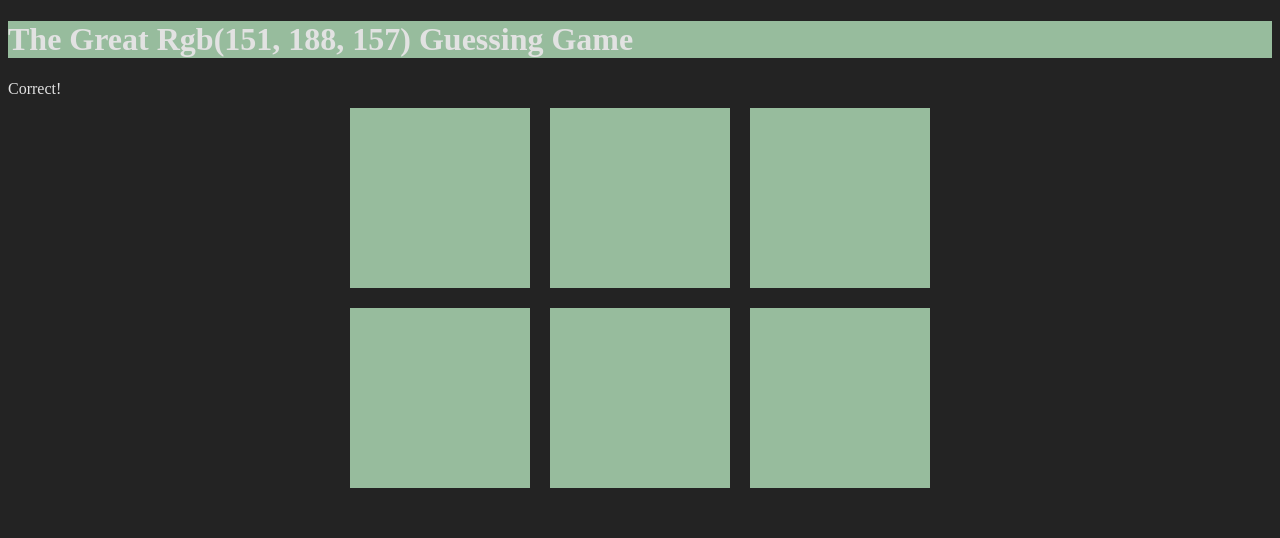
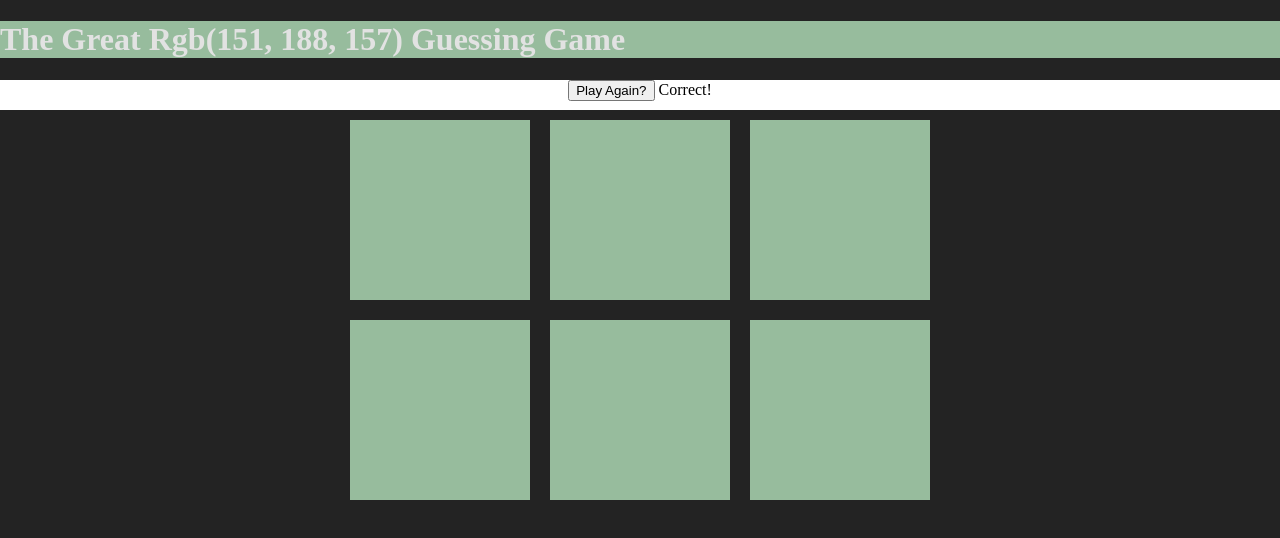
Before and after one commit to XenomShox/formation-Color_Game, a plain HTML site: page index.html in a window 1280 px wide. Both pictures are taken after a click on the element 439 px from the left and 179 px from the top of the page. Drawn offline with Linux system fonts and the light colour scheme.

Commit message:
add the New Colors / Play Again   Button and add the event listener to it

```diff
--- a/colorGame.js
+++ b/colorGame.js
@@ -5,24 +5,41 @@ var pickedColor = pickColor();
 var colorDisplay = document.getElementById("colorDisplay");
 var messageDisplay = document.querySelector("#message");
 var h1 = document.querySelector("h1");
+var resetButton = document.querySelector("#reset");
+
+resetButton.addEventListener("click", function() {
+    //generate all new colors
+    colors = generateRandomColors(6);
+    //pick a new random color from array
+    pickedColor = pickColor();
+    //change colorDisplay to match picked Color
+    colorDisplay.textContent = pickedColor;
+    //change colors of squares
+    for (var i = 0; i < squares.length; i++) {
+        squares[i].style.backgroundColor = colors[i];
+    }
+    //reset the h1 background color
+    h1.style.backgroundColor = "#232323";
+});
 
 colorDisplay.textContent = pickedColor;
 
 for (var i = 0; i < squares.length; i++) {
     // add initial colors to squares
-    squares[i].style.background = colors[i];
+    squares[i].style.backgroundColor = colors[i];
 
     //add click listeners to squares
     squares[i].addEventListener("click", function() {
         //grab color of clicked squares
-        var clickedColor = this.style.background;
+        var clickedColor = this.style.backgroundColor;
         //compare color to pickedColor
         if (clickedColor === pickedColor) {
             messageDisplay.textContent = "Correct!";
             changeColors(clickedColor);
-            h1.style.background = clickedColor;
+            h1.style.backgroundColor = clickedColor;
+            resetButton.textContent = "Play Again?";
         } else {
-            this.style.background = "#232323";
+            this.style.backgroundColor = "#232323";
             messageDisplay.textContent = "Try Again";
         }
     });
@@ -32,7 +49,7 @@ function changeColors(color) {
     //loop through all squares
     for (var i = 0; i < squares.length; i++) {
         //change each color to match given color
-        squares[i].style.background = color;
+        squares[i].style.backgroundColor = color;
     }
 }
 
--- a/index.html
+++ b/index.html
@@ -6,7 +6,8 @@
     </head>
     <body>
         <h1>the great <span id="colorDisplay">RGB</span> guessing game</h1>
-        <div>
+        <div id="stripe">
+            <button id="reset">New Colors</button>
             <span id="message"></span>
         </div>
         <div id="container">
--- a/style.css
+++ b/style.css
@@ -1,5 +1,7 @@
 body {
     background-color: #232323;
+    margin: 0;
+    padding: 0;
 }
 
 #container {
@@ -15,8 +17,17 @@ body {
     margin: 1.66%;
 }
 
-h1,
-#message {
+h1 {
     color: rgb(226, 226, 226);
     text-transform: capitalize;
 }
+
+span {
+    text-transform: capitalize;
+}
+
+#stripe {
+    background-color: white;
+    height: 30px;
+    text-align: center;
+}
```
